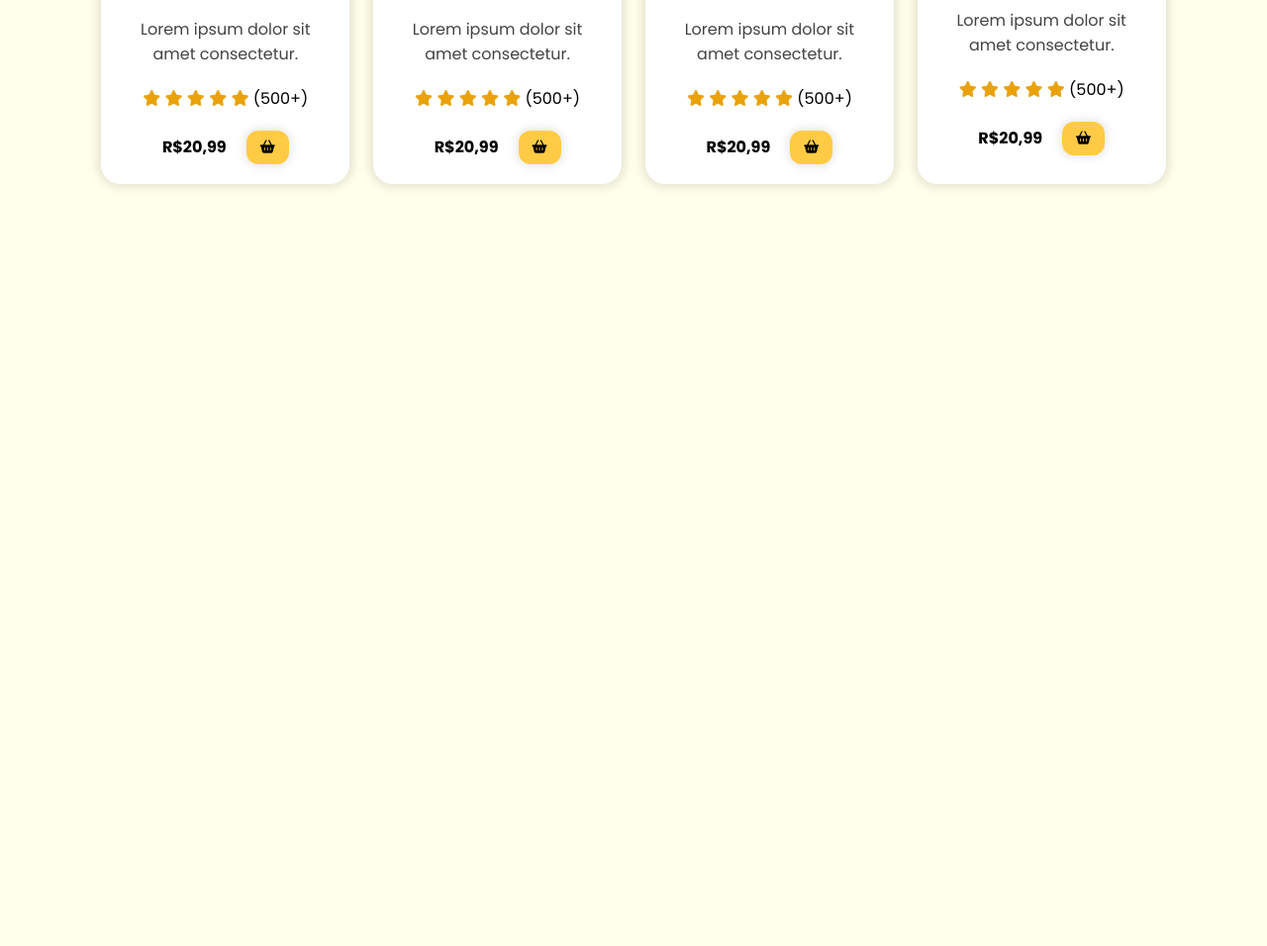
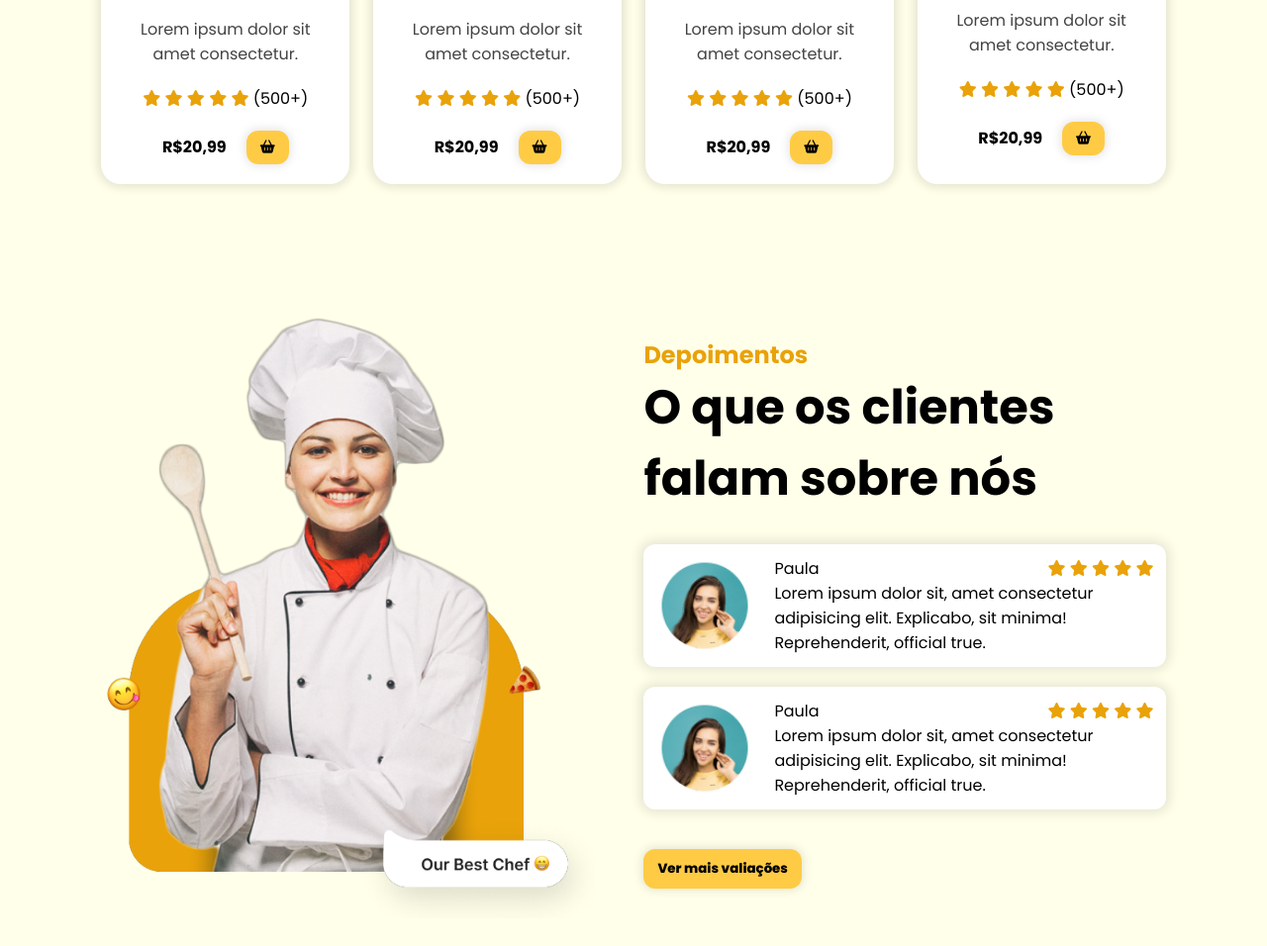
Before and after one commit to elerijunior/Landing-page-rest, a plain HTML site: page index.html in a window 1280 px wide. Shown: the part 1322-2278 px from the top of the page at 99% size. Before the commit the page ends 1605 px from the top, so only its background shows below. Drawn offline with nearby package versions, Linux system fonts and the light colour scheme.

Commit message:
finalização da main desenv. completo da avaliação  responsividade completa

```diff
--- a/index.html
+++ b/index.html
@@ -9,6 +9,7 @@
     <link rel="stylesheet" href="src/styles/navheader.css">
     <link rel="stylesheet" href="src/styles/home.css">
     <link rel="stylesheet" href="src/styles/menu.css">
+    <link rel="stylesheet" href="src/styles/testimonials.css">
     <title>Document</title>
 </head>
 <body>
@@ -180,6 +181,64 @@
             </div>
         </section>
 
+        <section id="testimonials">
+            <img src="src/images/chef.png" id="testimonial_chef" alt="">
+
+            <div id="testimonials_content">
+                <h2 class="section_title">
+                    Depoimentos
+                </h2>
+
+                <h3 class="section_subtitle">
+                        O que os clientes falam sobre nós
+                </h3>
+                <div id="feedbacks">
+                    <div class="feedback">
+                        <img src="src/images/avatar.png" class="feedback_avatar" alt="">
+                        <div class="feedback_content">
+                            <p>
+                                Paula
+                                <span>
+                                    <i class="fa-solid fa-star"></i>
+                                    <i class="fa-solid fa-star"></i>
+                                    <i class="fa-solid fa-star"></i>
+                                    <i class="fa-solid fa-star"></i>
+                                    <i class="fa-solid fa-star"></i>
+                                </span>
+                            </p>
+                            <p>
+                                Lorem ipsum dolor sit, amet consectetur adipisicing elit. Explicabo, sit minima! Reprehenderit, official true.
+                            </p>
+                        </div>
+                    </div>
+
+                    <div class="feedback">
+                        <img src="src/images/avatar.png" class="feedback_avatar" alt="">
+                        <div class="feedback_content">
+                            <p>
+                                Paula
+                                <span>
+                                    <i class="fa-solid fa-star"></i>
+                                    <i class="fa-solid fa-star"></i>
+                                    <i class="fa-solid fa-star"></i>
+                                    <i class="fa-solid fa-star"></i>
+                                    <i class="fa-solid fa-star"></i>
+                                </span>
+                            </p>
+                            <p>
+                                Lorem ipsum dolor sit, amet consectetur adipisicing elit. Explicabo, sit minima! Reprehenderit, official true.
+                            </p>
+                        </div>
+                    </div>
+                </div>
+
+                <button class="btn_default">
+                    Ver mais valiações
+                </button>
+            </div>
+        </section>
+
+
     </main>
     <script src="src/javascript/script.js"></script>
 </body>
--- a/src/styles/menu.css
+++ b/src/styles/menu.css
@@ -58,3 +58,23 @@
     align-items: center;
     gap: 20px;
 }
+
+@media screen and (max-width:1170px){
+    #dishes {
+        flex-wrap: wrap;
+    }
+
+    .dish{
+        width: calc(50% - 12px);
+    }
+}
+
+@media screen and (max-width:600px){
+    .dish{
+        width: calc(100% - 12px);
+    }
+
+    #menu .section_subtitle{
+        text-align: center;
+    }
+}
--- a/src/styles/navheader.css
+++ b/src/styles/navheader.css
@@ -3,6 +3,10 @@
 header{
     width: 100%;
     padding: 28px 8%;
+    position: sticky;
+    top: 0;
+    background-color: var(--cor1);
+    z-index: 3;
 }
 
 nav#nav_bar{
--- a/src/styles/styles.css
+++ b/src/styles/styles.css
@@ -31,7 +31,7 @@ section{
     background-color: var(--cor2);
     border-radius: 12px;
     padding: 10px 14px;
-    font-weight: 600px;
+    font-weight: 800;
     box-shadow: 0px 0px 10px 2px rgba(0, 0, 0, 0.1);
     cursor: pointer;
     transition: background-color .3s ease;
--- /dev/null
+++ b/src/styles/testimonials.css
@@ -0,0 +1,89 @@
+@charset "UTF-8";
+
+#testimonials{
+    min-height: calc(100vh - 91vh);
+    display: flex;
+    justify-content: center;
+    align-items: center;
+    gap: 48px;
+
+}
+
+#testimonial_chef{
+    width: 500px;
+    height: auto;
+}
+
+#testimonials .section_subtitle{
+    font-size: 3rem;
+}
+
+#testimonials_content{
+    width: 50%;
+}
+
+#feedbacks {
+    display: flex;
+    flex-direction: column;
+    gap: 20px;
+    margin-top: 30px;
+    margin-bottom: 40px;
+}
+
+.feedback{
+    display: flex;
+    align-items: center;
+    gap: 20px;
+    background-color: #fff;
+    padding: 12px;
+    border-radius: 12px;
+    box-shadow: 0px 0px 12px 4px rgba(0, 0, 0, 0.1);
+}
+
+/* Nao conheço object-fit */
+.feedback_avatar{
+    width: 100px;
+    height: 100px;
+    border-radius: 100%;
+    object-fit: cover;
+}
+
+.feedback_content p  {
+    display: flex;
+    justify-content: space-between;
+}
+
+.feedback_content p span {
+    color: var(--cor5);
+}
+
+@media screen and (max-width:1170px){
+    #testimonials{
+        flex-direction: column;
+    }
+    #testimonials .section_subtitle{
+        text-align: center;
+        font-size: 2.5rem;
+    }
+    #testimonial_chef{
+        display: none;
+    }
+    #testimonials_content{
+        width: 70%;
+        display: flex;
+        flex-direction: column;
+        align-items: center;
+    }
+}
+
+@media screen and (max-width:600px){
+    #testimonials .section_subtitle{
+        font-size: 2rem;
+    }.feedback{
+        flex-direction: column;
+    }
+    #testimonials_content{
+        width: 100%;
+    }
+
+}
```
Also changed, not shown: src/images/avatar.png (added), src/images/chef.png (added).
